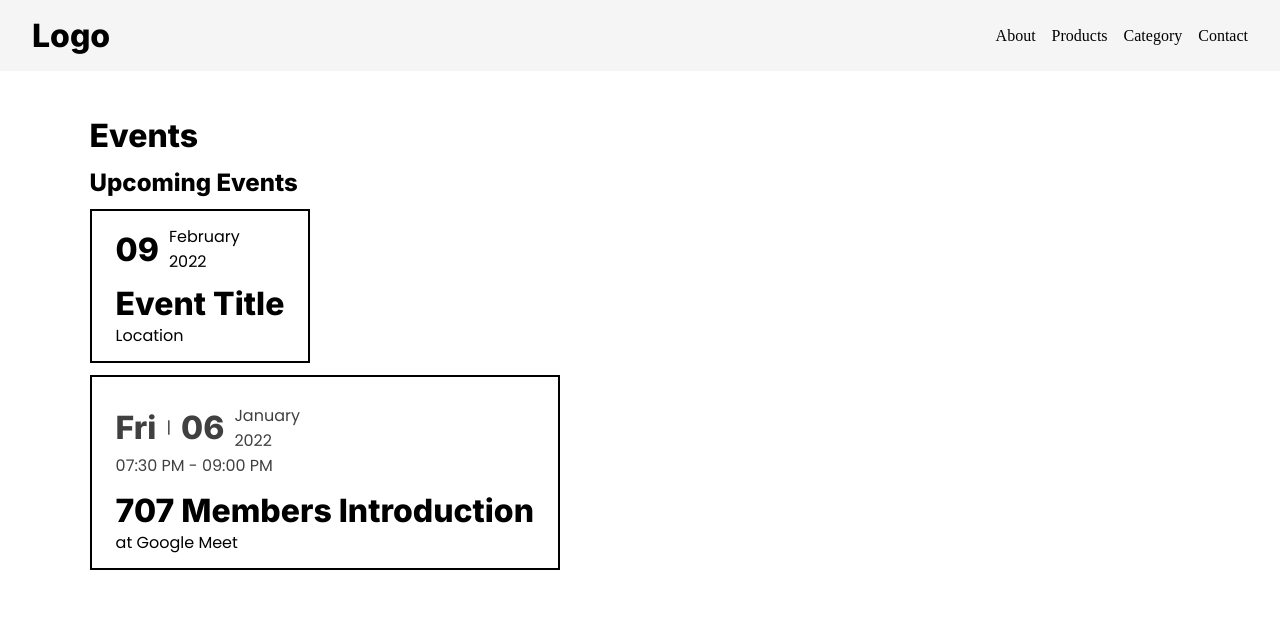
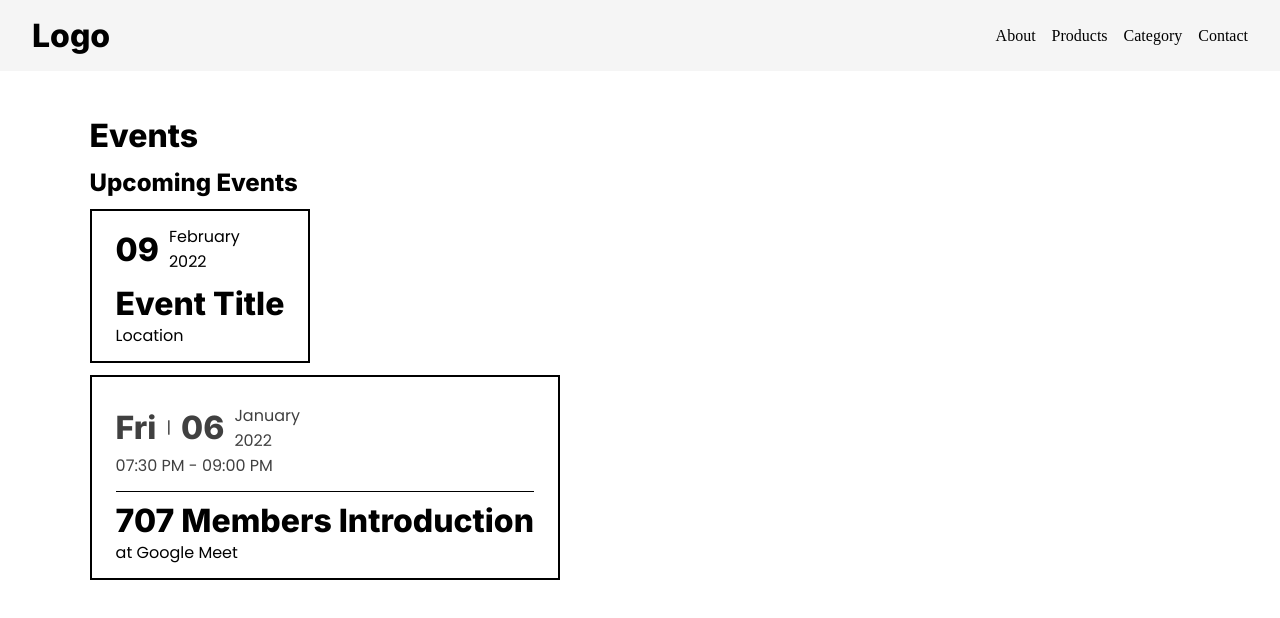
Before and after one commit to ivantrywicaksono/components-vanilla, a plain HTML site: page index.html in a window 1280 px wide. Drawn offline with Linux system fonts and the light colour scheme.

Commit message:
update event item style with horizontal line divider

```diff
--- a/style.css
+++ b/style.css
@@ -51,7 +51,14 @@ a {
   padding: 0.8rem 1.5rem;
   width: fit-content;
 }
-.event__schedule { color: rgb(var(--main-text-color), 0.75); }
+.event__schedule {
+  /* Horizontal line divider */
+  padding-bottom: 0.8rem;
+  margin-bottom: 0;
+  border-bottom: 1px solid #000;
+
+  color: rgb(var(--main-text-color), 0.75);
+}
 .event__title { margin-top: 0.6rem; }
 
 .date--flex {
```
